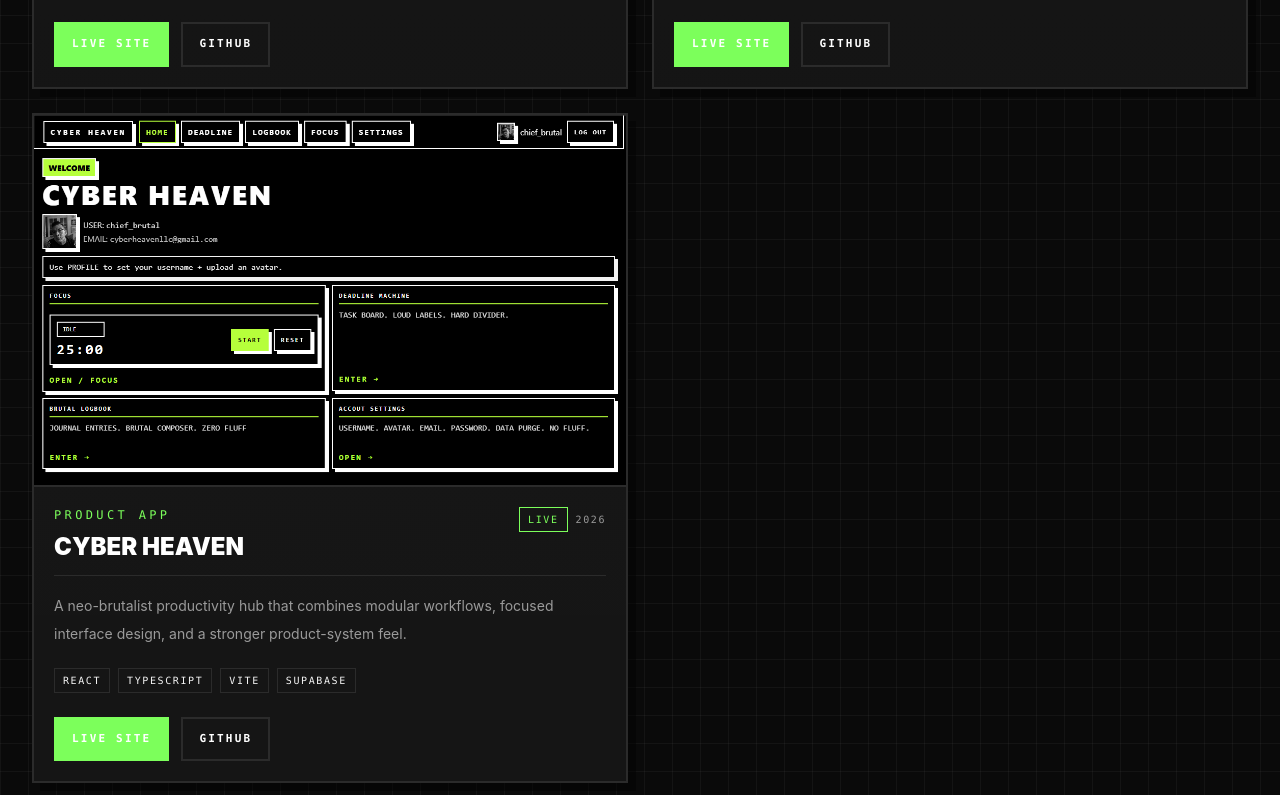
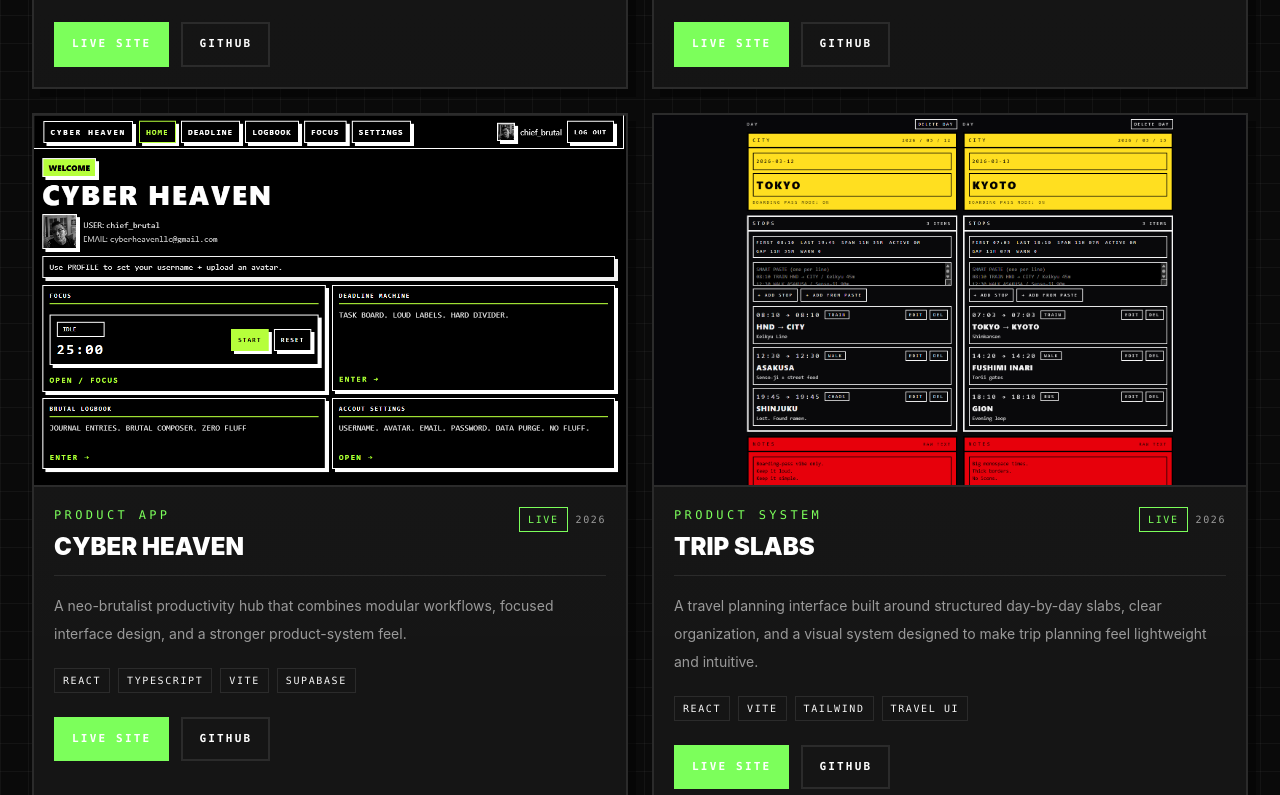
Before and after one commit to YoItsLuisBro/null-signal-2.0, a React (Vite) app: page /projects in a window 1280 px wide. Shown: the part 1105-1900 px from the top of the page. Built offline with nearby package versions, Linux system fonts and the light colour scheme.

Commit message:
Added Trip Slabs to projects

```diff
--- a/src/features/projects/projects.data.js
+++ b/src/features/projects/projects.data.js
@@ -1,6 +1,7 @@
 import rawWaveCover from "../../assets/projects/raw-wave-cover.png";
 import glitchtype93Cover from "../../assets/projects/glitchtype93-cover.png";
 import cyberHeavenCover from "../../assets/projects/cyber-heaven-cover.png";
+import tripSlabsCover from '../../assets/projects/trip-slabs-cover.png';
 
 export const projects = [
   {
@@ -45,6 +46,20 @@ export const projects = [
     year: "2026",
     category: "Product App",
   },
+  {
+    slug: "trip-slabs",
+    title: "TRIP SLABS",
+    description:
+      "A travel planning interface built around structured day-by-day slabs, clear organization, and a visual system designed to make trip planning feel lightweight and intuitive.",
+    stack: ["React", "Vite", "Tailwind", "Travel UI"],
+    liveUrl: "https://trip-slabs.vercel.app/",
+    repoUrl: "https://github.com/YoItsLuisBro/trip-slabs",
+    image: tripSlabsCover,
+    featured: true,
+    status: "Live",
+    year: "2026",
+    category: "Product System",
+  },
 ];
 
 export const featuredProjects = projects.filter((project) => project.featured);
```
Also changed, not shown: src/assets/projects/trip-slabs-cover.png (added).
